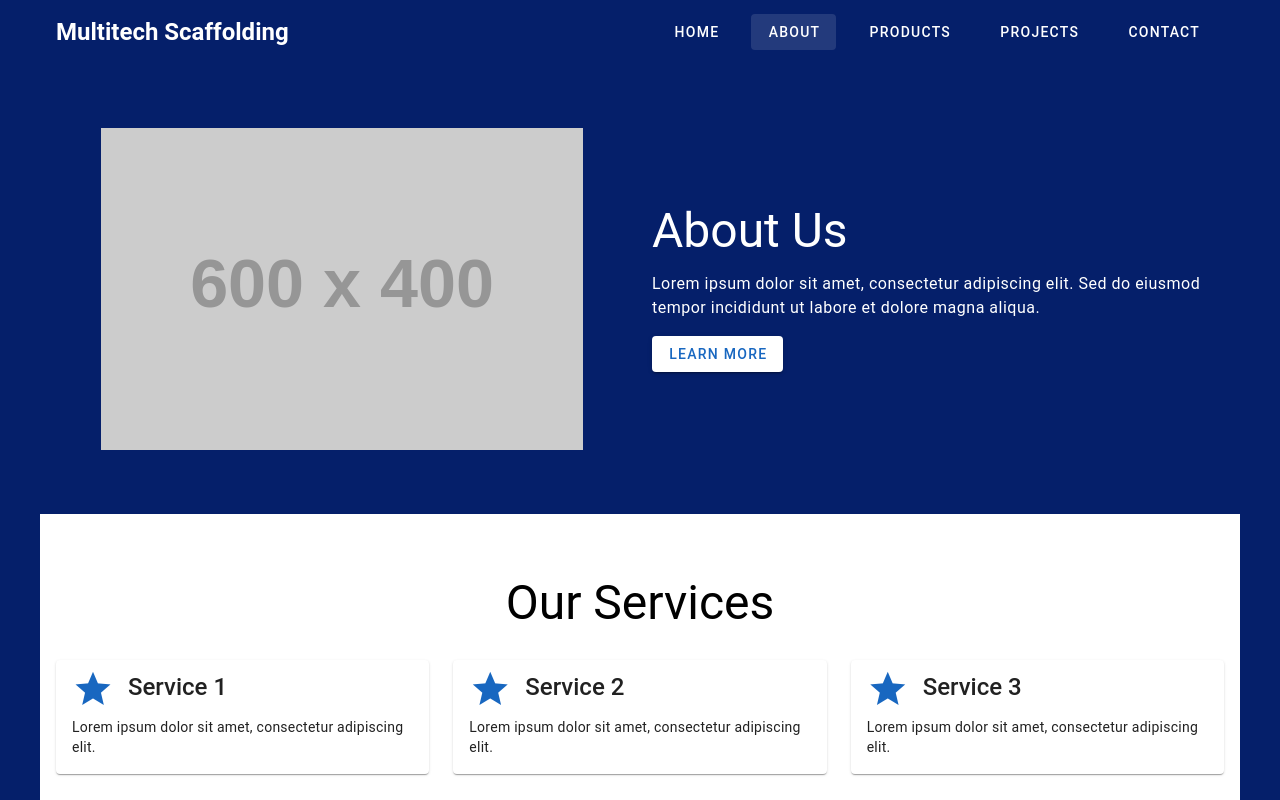
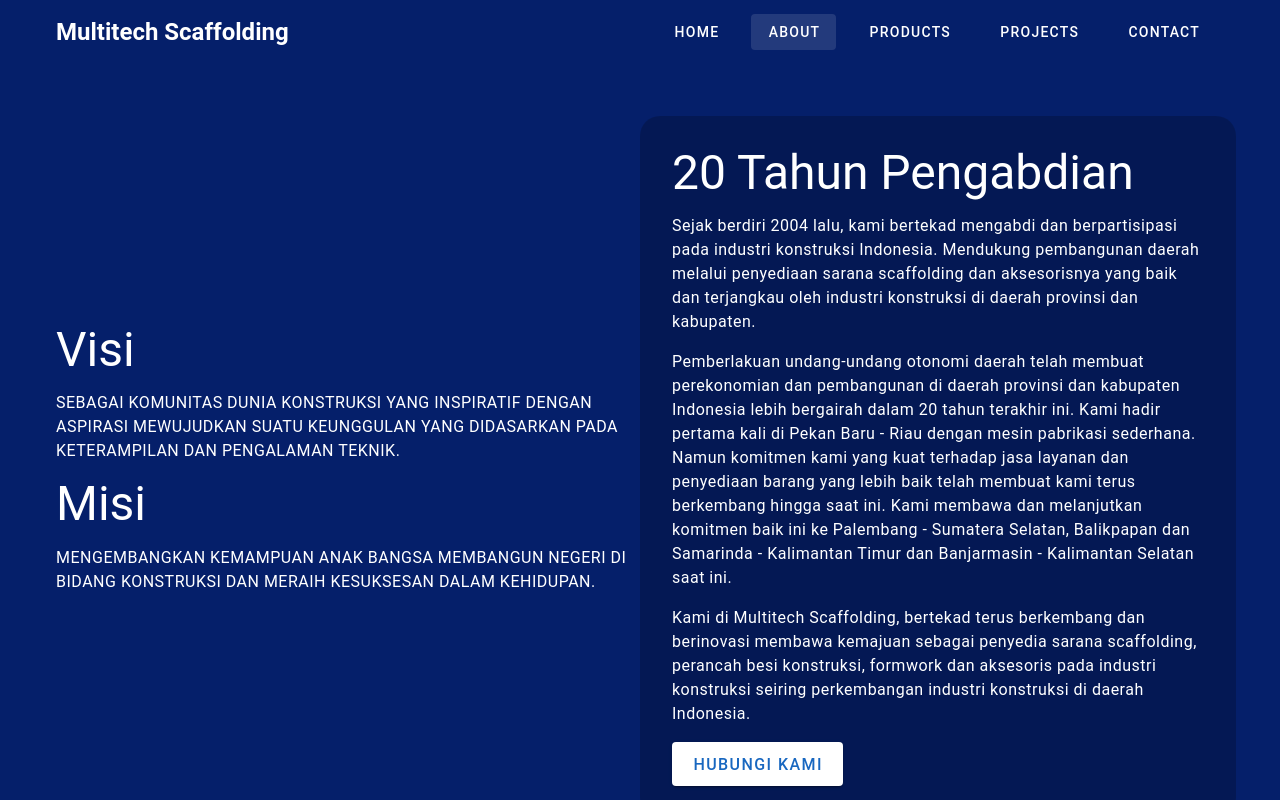
Before and after one commit to anthonius/multitech, a Nuxt app: page /about in a window 1280 px wide. Shown: the top 800 px of the page. Built offline with nearby package versions, Linux system fonts and the light colour scheme.

Commit message:
change all texts

```diff
--- a/components/ProductCard.vue
+++ b/components/ProductCard.vue
@@ -12,7 +12,7 @@
     </v-card-text>
     <v-card-actions class="pa-4">
       <v-btn color="primary" block class="rounded-lg" @click="showDialog = true">
-        Learn More
+        Lihat
       </v-btn>
     </v-card-actions>
 
@@ -52,7 +52,7 @@
             to="/contact"
             @click="showDialog = false"
           >
-            Contact Us
+            Hubungi Kami
           </v-btn>
         </v-card-actions>
       </v-card>
--- a/components/ProjectCard.vue
+++ b/components/ProjectCard.vue
@@ -46,7 +46,7 @@
             to="/contact"
             @click="showDialog = false"
           >
-            Contact Us
+            Hubungi Kami
           </v-btn>
         </v-card-actions>
       </v-card>
--- a/components/layout/TheFooter.vue
+++ b/components/layout/TheFooter.vue
@@ -15,7 +15,7 @@
           </p>
         </v-col>
         <v-col cols="12" md="4" class="mb-6 mb-md-0">
-          <h3 class="text-h6 text-md-h5 text-white mb-4">Quick Links</h3>
+          <h3 class="text-h6 text-md-h5 text-white mb-4">Jelajahi</h3>
           <v-list bg-color="transparent">
             <v-list-item
               v-for="(item, i) in menuItems"
@@ -27,7 +27,7 @@
           </v-list>
         </v-col>
         <v-col cols="12" md="4">
-          <h3 class="text-h6 text-md-h5 text-white mb-4">Contact Info</h3>
+          <h3 class="text-h6 text-md-h5 text-white mb-4">Kontak kami</h3>
           <p class="text-white">
             Email: Marketing_BDJ@multitechscaffolding.com<br />
             Telepon: (0511) 5511372 / 6748802<br />
--- a/components/sections/AboutSection.vue
+++ b/components/sections/AboutSection.vue
@@ -2,21 +2,42 @@
   <v-container class="py-8 py-md-16">
     <v-row align="center">
       <v-col cols="12" md="6" class="order-2 order-md-1">
-        <v-img
-          src="https://via.placeholder.com/600x400"
-          max-width="600"
-          class="mx-auto"
-          :aspect-ratio="16/9"
-        ></v-img>
+        <h2 class="text-h4 text-md-h3 mb-4 text-white">Visi</h2>
+        <div class="text-body-1 text-white mb-4">
+          SEBAGAI KOMUNITAS DUNIA KONSTRUKSI YANG  INSPIRATIF DENGAN ASPIRASI MEWUJUDKAN SUATU KEUNGGULAN YANG DIDASARKAN PADA KETERAMPILAN DAN PENGALAMAN TEKNIK.
+        </div>
+
+        <h2 class="text-h4 text-md-h3 mb-4 text-white">Misi</h2>
+        <div class="text-body-1 text-white mb-4">
+          MENGEMBANGKAN KEMAMPUAN ANAK BANGSA MEMBANGUN NEGERI DI BIDANG KONSTRUKSI DAN MERAIH KESUKSESAN DALAM KEHIDUPAN.
+        </div>
       </v-col>
-      <v-col cols="12" md="6" class="order-1 order-md-2">
-        <h2 class="text-h4 text-md-h3 mb-4 text-white">About Us</h2>
-        <p class="text-body-1 text-white mb-4">
-          Lorem ipsum dolor sit amet, consectetur adipiscing elit. Sed do
-          eiusmod tempor incididunt ut labore et dolore magna aliqua.
-        </p>
-        <v-btn color="white" class="text-primary">Learn More</v-btn>
+      <v-col cols="12" md="6" class="order-1 order-md-2 lightBg pa-8">
+        <h2 class="text-h4 text-md-h3 mb-4 text-white">20 Tahun Pengabdian</h2>
+        <div class="text-body-1 text-white mb-4">
+          Sejak berdiri 2004 lalu, kami bertekad mengabdi dan berpartisipasi pada industri konstruksi Indonesia. Mendukung pembangunan daerah melalui penyediaan sarana scaffolding dan aksesorisnya yang baik dan terjangkau oleh industri konstruksi di daerah provinsi dan kabupaten.
+        </div>
+        <div class="text-body-1 text-white mb-4">
+          Pemberlakuan undang-undang otonomi daerah telah membuat perekonomian dan pembangunan di daerah provinsi dan kabupaten Indonesia lebih bergairah dalam 20 tahun terakhir ini. Kami hadir pertama kali di Pekan Baru - Riau dengan mesin pabrikasi sederhana. Namun komitmen kami yang kuat terhadap jasa layanan dan penyediaan barang yang lebih baik telah membuat kami terus berkembang hingga saat ini. Kami membawa dan melanjutkan komitmen baik ini ke Palembang - Sumatera Selatan, Balikpapan dan Samarinda - Kalimantan Timur dan Banjarmasin - Kalimantan Selatan saat ini.
+        </div>
+        <div class="text-body-1 text-white mb-4">
+          Kami di Multitech Scaffolding, bertekad terus berkembang dan berinovasi membawa kemajuan sebagai penyedia sarana scaffolding, perancah besi konstruksi, formwork dan aksesoris pada industri konstruksi seiring perkembangan industri konstruksi di daerah Indonesia.
+        </div>
+        <v-btn
+          color="white"
+          size="large"
+          class="text-primary"
+          to="/contact"
+        >
+          Hubungi Kami
+        </v-btn>
       </v-col>
     </v-row>
   </v-container>
 </template>
+<style scoped>
+.lightBg {
+  background-color: rgba(0, 0, 0, 0.2);
+  border-radius: 20px;
+}
+</style>
--- a/components/sections/ContactSection.vue
+++ b/components/sections/ContactSection.vue
@@ -3,10 +3,10 @@
     <v-row justify="center">
       <v-col cols="12" sm="10" md="8">
         <v-card class="pa-4 pa-md-6">
-          <h2 class="text-h4 text-md-h3 text-center mb-6">Contact Us</h2>
+          <h3 class="text-h4 text-md-h3 text-center mb-6">Kontak Kami</h3>
           <v-form @submit.prevent>
             <v-text-field
-              label="Name"
+              label="Nama"
               variant="outlined"
               class="mb-4"
             ></v-text-field>
@@ -15,8 +15,13 @@
               variant="outlined"
               class="mb-4"
             ></v-text-field>
+            <v-text-field
+              label="No. HP"
+              variant="outlined"
+              class="mb-4"
+            ></v-text-field>
             <v-textarea
-              label="Message"
+              label="Pesan"
               variant="outlined"
               class="mb-4"
             ></v-textarea>
@@ -25,8 +30,9 @@
               size="large"
               block
               type="submit"
+              class="rounded-lg"
             >
-              Send Message
+              Kirim pesan
             </v-btn>
           </v-form>
         </v-card>
--- a/components/sections/HeroSection.vue
+++ b/components/sections/HeroSection.vue
@@ -8,7 +8,7 @@
           <br />Perancah Besi Konstruksi
         </h2>
         <p class="text-h6 text-white mb-8">
-          Discover innovative solutions for your business needs
+          Temukan solusi inovatif untuk keperluan bisnis Anda
         </p>
         <v-btn
           color="white"
@@ -16,7 +16,7 @@
           class="text-primary"
           to="/contact"
         >
-          Contact Us
+          Hubungi Kami
         </v-btn>
       </v-col>
       <v-col cols="12" md="6" class="text-center mt-8 mt-md-0">
--- a/components/sections/ProductsSection.vue
+++ b/components/sections/ProductsSection.vue
@@ -1,6 +1,6 @@
 <template>
-  <v-container id="products" class="py-8 py-md-16 bg-white">
-    <h2 class="text-h4 text-md-h3 text-center mb-8">Our Products</h2>
+  <v-container id="products" class="py-8 py-md-16 bg-white rounded-lg">
+    <h2 class="text-h4 text-md-h3 text-center mb-8">Produk Kami</h2>
 
     <v-carousel
       hide-delimiter-background
@@ -32,9 +32,9 @@
         color="primary"
         to="/products"
         size="large"
-        class="text-none"
+        class="text-none rounded-lg"
       >
-        See All Products
+        Lihat semua produk
       </v-btn>
     </div>
   </v-container>
--- a/components/sections/ServicesSection.vue
+++ b/components/sections/ServicesSection.vue
@@ -1,20 +1,39 @@
 <template>
-  <v-container class="py-8 py-md-16 bg-white">
-    <h2 class="text-h4 text-md-h3 text-center mb-8">Our Services</h2>
+  <v-container class="py-8 py-md-16 bg-white rounded-lg">
+    <h2 class="text-h4 text-md-h3 text-center mb-8">Jasa Kami</h2>
     <v-row>
-      <v-col v-for="i in 3" :key="i" cols="12" sm="6" md="4" class="mb-4">
+      <v-col v-for="(service, index) in services" :key="index" cols="12" sm="6" md="4" class="mb-4">
         <v-card class="h-100">
           <v-card-title class="text-h6 text-md-h5">
             <v-icon size="large" color="primary" class="mr-2">
-              mdi-star
+              {{ service.icon }}
             </v-icon>
-            Service {{ i }}
+            {{ service.name }}
           </v-card-title>
           <v-card-text>
-            Lorem ipsum dolor sit amet, consectetur adipiscing elit.
+            {{ service.description }}
           </v-card-text>
         </v-card>
       </v-col>
     </v-row>
   </v-container>
 </template>
+<script setup>
+const services = [
+  {
+    name: 'Pabrikasi',
+    icon: 'mdi-factory',
+    description: 'Deskripsi untuk jasa pabrikasi'
+  },
+  {
+    name: 'Sewa Scaffolding',
+    icon: 'mdi-office-building',
+    description: 'Kami menyediakan jasa sewa scaffolding dengan jaminan 2-hour delivery. Hemat, cepat, mantap!'
+  },
+  {
+    name: 'Perancah Besi Konstruksi',
+    icon: 'mdi-hammer-wrench',
+    description: 'Dibuat dengan sepenuh hati, jiwa dan raga, besi kami memiliki kekerasan 9 Mohs setara dengan batu safir dan ruby.'
+  }
+]
+</script>
--- a/pages/products.vue
+++ b/pages/products.vue
@@ -1,15 +1,15 @@
 <template>
   <div>
     <v-container class="py-8 py-md-16">
-      <h1 class="text-h4 text-md-h3 mb-8">Our Products</h1>
+      <h1 class="text-h4 text-md-h3 mb-8 text-white">Produk Kami</h1>
 
-      <v-card class="mb-8">
+      <v-card class="mb-8 rounded-lg">
         <v-tabs
           v-model="activeTab"
           color="primary"
           align-tabs="center"
         >
-          <v-tab value="all">All</v-tab>
+          <v-tab value="all">Semua</v-tab>
           <v-tab value="aksesoris">Aksesoris</v-tab>
           <v-tab value="bekisting">Bekisting Kolom, Balok dan Lantai</v-tab>
           <v-tab value="mainframe">Main Frame</v-tab>
--- a/pages/projects.vue
+++ b/pages/projects.vue
@@ -1,7 +1,7 @@
 <template>
   <div>
     <v-container class="py-8 py-md-16">
-      <h1 class="text-h4 text-md-h3 mb-8">Our Projects</h1>
+      <h1 class="text-h4 text-md-h3 mb-8 text-white">Proyek Kami</h1>
 
       <v-row>
         <v-col
```
